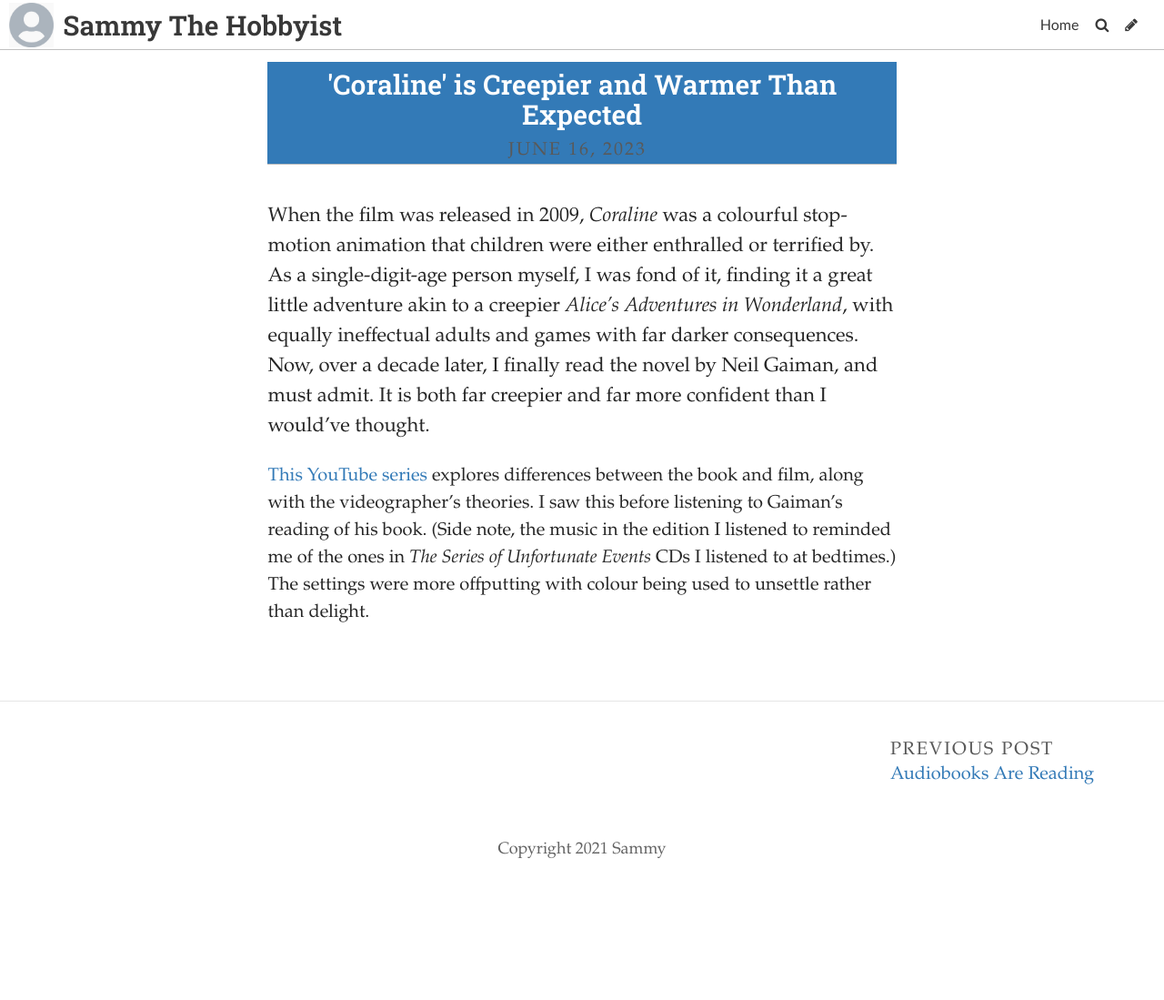
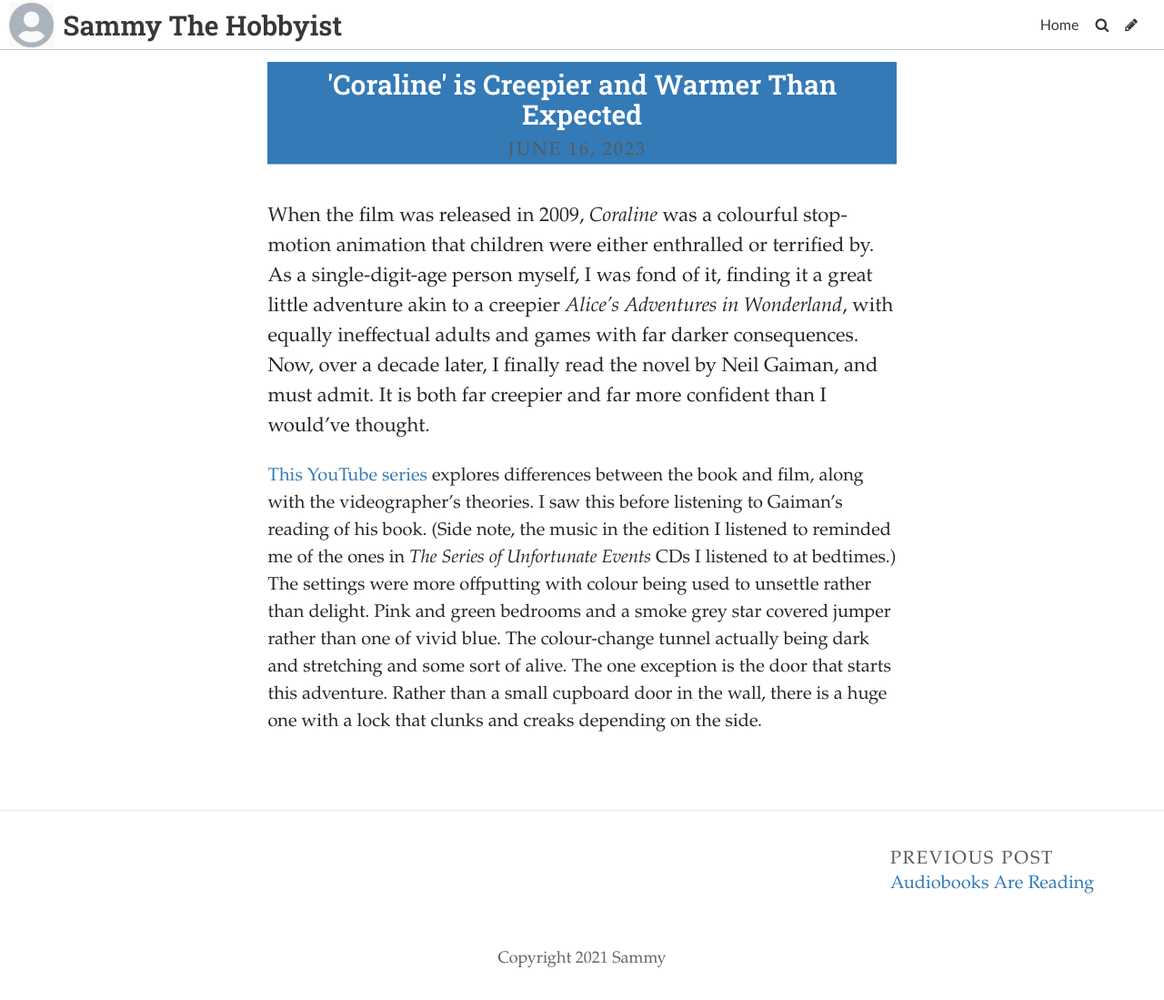
Before and after one commit to SammySpinsAYarn/Blog, a Jekyll site: the page built from _posts/2023-06-09-need-an-idea.md, in a window 1280 px wide. Shown: the whole page at 91% size. Built offline with Jekyll 4.4.1, drawn with Linux system fonts in a browser that asks for light colours; some web fonts are replaced; before the commit the page ends 979 px from its top, so only the background shows below that.

Commit message:
Update Post “2023-06-09-need-an-idea”

```diff
--- a/_posts/2023-06-09-need-an-idea.md
+++ b/_posts/2023-06-09-need-an-idea.md
@@ -7,4 +7,4 @@ comments: false
 ---
 When the film was released in 2009, *Coraline* was a colourful stop-motion animation that children were either enthralled or terrified by. As a single-digit-age person myself, I was fond of it, finding it a great little adventure akin to a creepier *Alice's Adventures in Wonderland*, with equally ineffectual adults and games with far darker consequences. Now, over a decade later, I finally read the novel by Neil Gaiman, and must admit. It is both far creepier and far more confident than I would've thought.
 
-[T﻿his YouTube series](https://www.youtube.com/watch?v=y2d1XYcMTDY&list=PLZqMA-B7h5X9Rwnfgvjkr-PZGE1YPdaGD&pp=iAQB) explores differences between the book and film, along with the videographer's theories. I saw this before listening to Gaiman's reading of his book. (Side note, the music in the edition I listened to reminded me of the ones in *The Series of Unfortunate Events* CDs I listened to at bedtimes.) The settings were more offputting with colour being used to unsettle rather than delight.
+[T﻿his YouTube series](https://www.youtube.com/watch?v=y2d1XYcMTDY&list=PLZqMA-B7h5X9Rwnfgvjkr-PZGE1YPdaGD&pp=iAQB) explores differences between the book and film, along with the videographer's theories. I saw this before listening to Gaiman's reading of his book. (Side note, the music in the edition I listened to reminded me of the ones in *The Series of Unfortunate Events* CDs I listened to at bedtimes.) The settings were more offputting with colour being used to unsettle rather than delight. Pink and green bedrooms and a smoke grey star covered jumper rather than one of vivid blue. The colour-change tunnel actually being dark and stretching and some sort of alive. The one exception is the door that starts this adventure. Rather than a small cupboard door in the wall, there is a huge one with a lock that clunks and creaks depending on the side.
```
